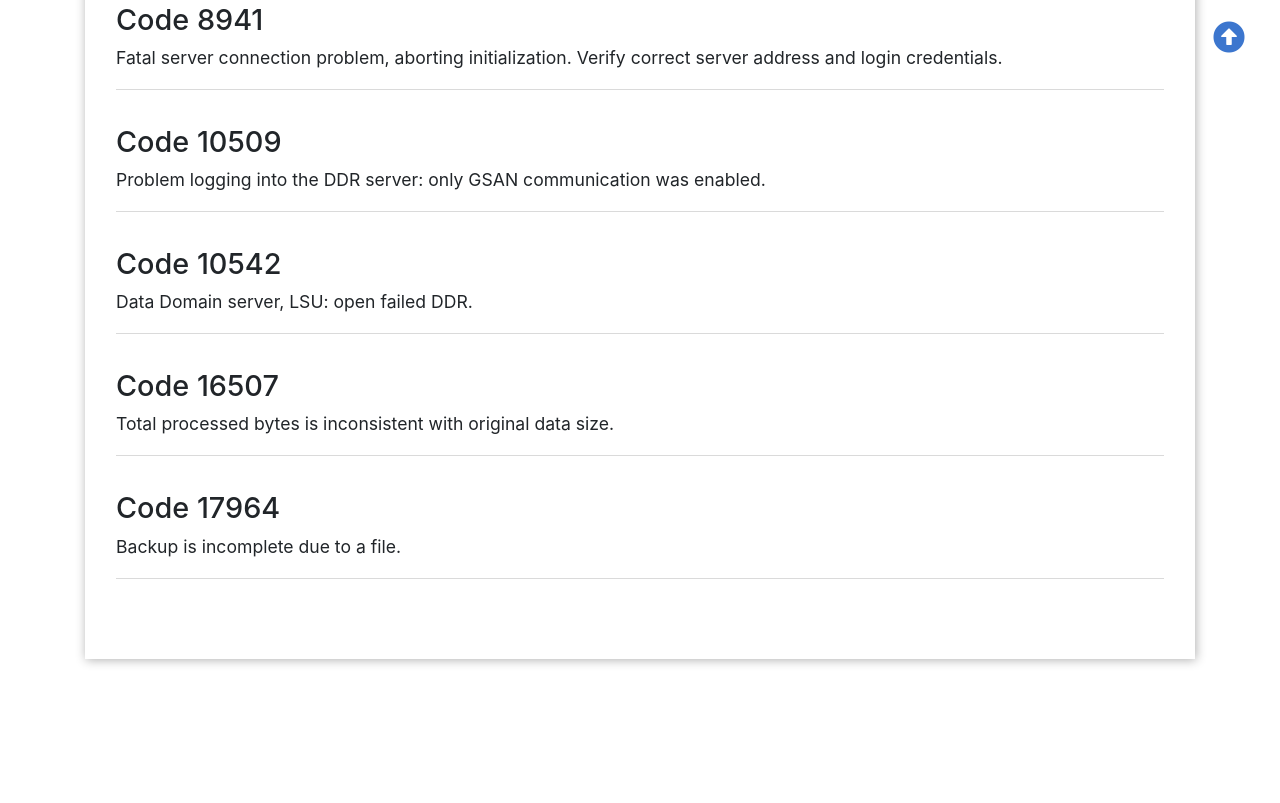
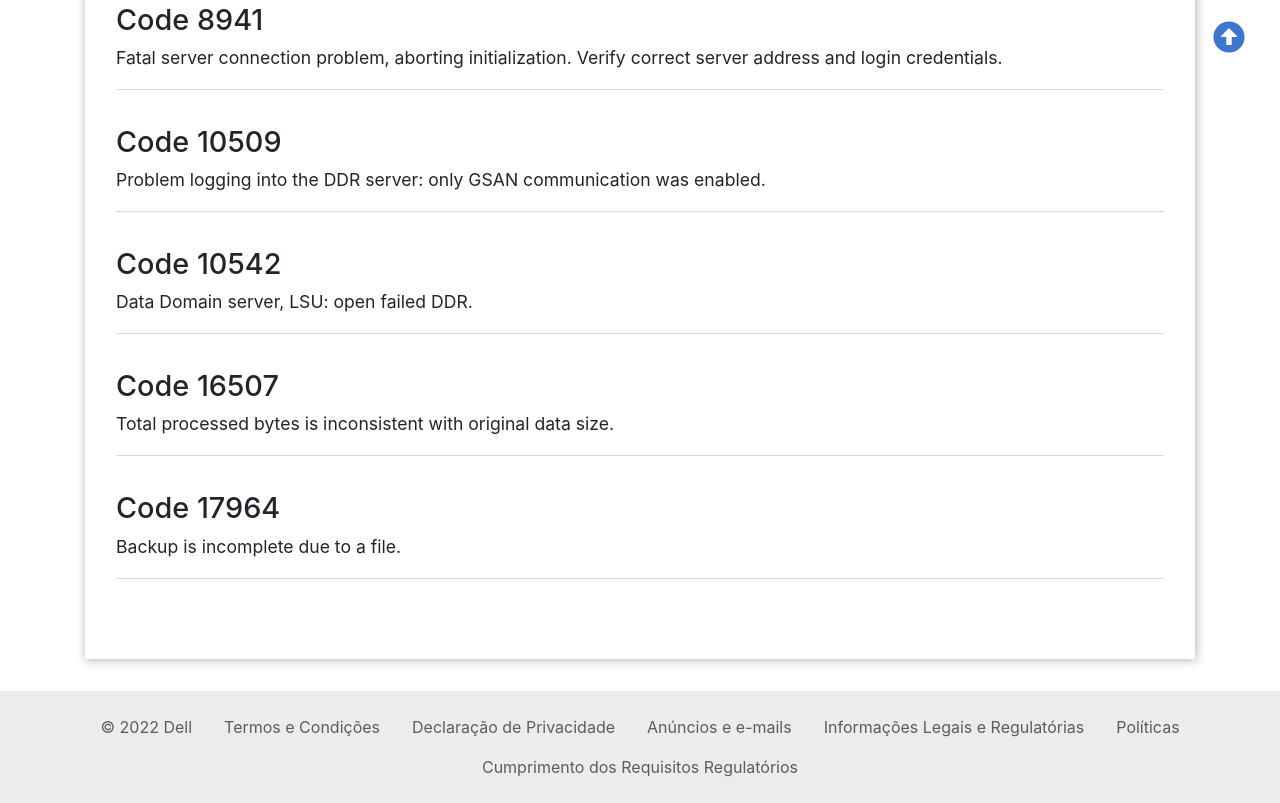
Before and after one commit to GustavoLuisdO/Avamar-Codes, a plain HTML site: page index.html in a window 1280 px wide. Shown: the part 730-1533 px from the top of the page. Before the commit the page ends 1421 px from the top, so only its background shows below. Drawn offline with nearby package versions, Linux system fonts and the light colour scheme.

Commit message:
add footer

```diff
--- a/css/style.css
+++ b/css/style.css
@@ -125,6 +125,13 @@
         border-bottom: 1px solid #00000025;
         padding-bottom: 1em;
     }
+
+    /* footer {
+        height: 4em;
+    }
+    footer .nav{
+        line-height: 3em;
+    } */
 }
 
 /* Style for all devices */
@@ -176,3 +183,17 @@
     position: fixed;
     color: #3c76ce;
 }
+
+footer {
+    background: #cccccc60;
+    padding: 1em;
+}
+footer .nav{
+    margin: 0 auto;
+}
+footer ul li a {
+    color: #0000009c;
+}
+footer ul li a:hover {
+    color: #000;
+}
--- a/index.html
+++ b/index.html
@@ -2,23 +2,23 @@
 <html lang="en">
 
 <head>
-    <meta charset="UTF-8">
-    <meta http-equiv="X-UA-Compatible" content="IE=edge">
-    <meta name="viewport" content="width=device-width, initial-scale=1.0">
+  <meta charset="UTF-8" />
+  <meta http-equiv="X-UA-Compatible" content="IE=edge" />
+  <meta name="viewport" content="width=device-width, initial-scale=1.0" />
 
   <!-- bootstrap -->
   <link rel="stylesheet" href="https://cdn.jsdelivr.net/npm/bootstrap@4.6.1/dist/css/bootstrap.min.css"
-        integrity="sha384-zCbKRCUGaJDkqS1kPbPd7TveP5iyJE0EjAuZQTgFLD2ylzuqKfdKlfG/eSrtxUkn" crossorigin="anonymous">
+    integrity="sha384-zCbKRCUGaJDkqS1kPbPd7TveP5iyJE0EjAuZQTgFLD2ylzuqKfdKlfG/eSrtxUkn" crossorigin="anonymous" />
 
   <!-- font awesome -->
   <link rel="stylesheet" href="https://pro.fontawesome.com/releases/v5.10.0/css/all.css"
     integrity="sha384-AYmEC3Yw5cVb3ZcuHtOA93w35dYTsvhLPVnYs9eStHfGJvOvKxVfELGroGkvsg+p" crossorigin="anonymous" />
 
   <!-- css -->
-    <link rel="stylesheet" href="css/style.css">
+  <link rel="stylesheet" href="css/style.css" />
 
   <!-- favicon -->
-    <link rel="shortcut icon" href="https://img.icons8.com/color/48/000000/dell--v1.png" type="image/x-icon">
+  <link rel="shortcut icon" href="https://img.icons8.com/color/48/000000/dell--v1.png" type="image/x-icon" />
 
   <title>Avamar Codes</title>
 </head>
@@ -26,17 +26,17 @@
 <body>
   <div id="topo"></div>
   <div class="container">
-
     <header>
       <div class="row">
         <div class="col-md-4" id="icon-dell">
           <!-- icone dell -->
-                    <svg class="dellTechLogo mh-show-DeskTop-Tab" version="1.1" id="Layer_1"
-                        xmlns="http://www.w3.org/2000/svg" xmlns:xlink="http://www.w3.org/1999/xlink" x="0px" y="0px"
-                        viewBox="0 0 1017 132" style="enable-background:new 0 0 1017 132" xml:space="preserve">
+          <a href="http://172.16.4.189:3000">
+            <svg class="dellTechLogo mh-show-DeskTop-Tab" version="1.1" id="Layer_1" xmlns="http://www.w3.org/2000/svg"
+              xmlns:xlink="http://www.w3.org/1999/xlink" x="0px" y="0px" viewBox="0 0 1017 132"
+              style="enable-background: new 0 0 1017 132" xml:space="preserve">
               <style>
                 .st1 {
-                                fill: #0076CE
+                  fill: #0076ce;
                 }
               </style>
               <g>
@@ -77,6 +77,7 @@
                             C52.88,26.35,64.5,39.18,64.5,55c0,15.82-11.62,28.65-25.95,28.65H21.6z"></path>
               </g>
             </svg>
+          </a>
         </div>
         <div class="col-md-8 text-center">
           <!-- menu de navegação -->
@@ -84,8 +85,8 @@
             <div class="collapse navbar-collapse" id="navbarNavDropdown">
               <ul class="navbar-nav navbar-brand">
                 <li class="nav-item dropdown">
-                                    <a class="nav-link dropdown-toggle" href="" id="navbarDropdownMenuLink"
-                                        role="button" data-toggle="dropdown" aria-expanded="false">
+                  <a class="nav-link dropdown-toggle" href="" id="navbarDropdownMenuLink" role="button"
+                    data-toggle="dropdown" aria-expanded="false">
                     Main Errors Occurred During Backups
                   </a>
                   <div class="dropdown-menu" aria-labelledby="navbarDropdownMenuLink">
@@ -110,46 +111,38 @@
     <div class="mt-2">
       <div class="jumbotron jumbotron-fluid bg-white">
         <div class="container">
-
           <h1 class="display-4">Main Errors Occurred During Backups</h1>
 
           <div class="m-3">
             <h2 id="5137">Code 5137</h2>
-                        <p>
-                            Unable to open directory for backup.
-                        </p>
+            <p>Unable to open directory for backup.</p>
 
             <h2 id="5244">Code 5244</h2>
-                        <p>
-                            Unable to open directory.
-                        </p>
+            <p>Unable to open directory.</p>
 
             <h2 id="5308">Code 5308</h2>
-                        <p>
-                            Failed to initiate session with server.
-                        </p>
+            <p>Failed to initiate session with server.</p>
 
             <h2 id="8604">Code 8604</h2>
             <p>
-                            Fatal server connection problem, aborting initialization. Verify correct server address and
-                            login credentials.
+              Fatal server connection problem, aborting initialization. Verify
+              correct server address and login credentials.
             </p>
 
             <h2 id="8941">Code 8941</h2>
             <p>
-                            Fatal server connection problem, aborting initialization. Verify correct server address and
-                            login credentials.
+              Fatal server connection problem, aborting initialization. Verify
+              correct server address and login credentials.
             </p>
 
             <h2 id="10509">Code 10509</h2>
             <p>
-                            Problem logging into the DDR server: only GSAN communication was enabled.
+              Problem logging into the DDR server: only GSAN communication was
+              enabled.
             </p>
 
             <h2 id="10542">Code 10542</h2>
-                        <p>
-                            Data Domain server, LSU: open failed DDR.
-                        </p>
+            <p>Data Domain server, LSU: open failed DDR.</p>
 
             <h2 id="16507">Code 16507</h2>
             <p>
@@ -157,18 +150,48 @@
             </p>
 
             <h2 id="17964">Code 17964</h2>
-                        <p>
-                            Backup is incomplete due to a file.
-                        </p>
+            <p>Backup is incomplete due to a file.</p>
           </div>
         </div>
       </div>
     </div>
 
     <!-- btn para ir ao topo da pag -->
-        <abbr title="Ir ao Topo"><a id="btn-topo" href="#topo"><i
-                    class="fas fa-arrow-alt-circle-up fa-2x"></i></a></abbr>
+    <abbr title="Ir ao Topo"><a id="btn-topo" href="#topo"><i class="fas fa-arrow-alt-circle-up fa-2x"></i></a></abbr>
   </div>
+  <footer>
+    <nav class="nav">
+      <ul class="nav justify-content-center">
+        <li class="nav-item">
+          <a class="nav-link" href="https://www.dell.com/learn/br/pt/brcorp1/site-terms-of-use-copyright">© 2022
+            Dell</a>
+        </li>
+        <li class="nav-item">
+          <a class="nav-link" href="https://www.dell.com/learn/br/pt/brcorp1/terms-of-sale">Termos e Condições</a>
+        </li>
+        <li class="nav-item">
+          <a class="nav-link" href="https://www.dell.com/learn/br/pt/brcorp1/policies-privacy">Declaração de
+            Privacidade</a>
+        </li>
+        <li class="nav-item">
+          <a class="nav-link" href="https://www.dell.com/learn/br/pt/brcorp1/policies-ads-and-emails">Anúncios e
+            e-mails</a>
+        </li>
+        <li class="nav-item">
+          <a class="nav-link" href="https://www.dell.com/learn/br/pt/brcorp1/terms">Informações Legais e
+            Regulatórias</a>
+        </li>
+        <li class="nav-item">
+          <a class="nav-link" href="https://www.dell.com/learn/br/pt/brcorp1/policies">Políticas</a>
+        </li>
+        <li class="nav-item">
+          <a class="nav-link" href="https://www.dell.com/learn/br/pt/brcorp1/regulatory-compliance">Cumprimento dos
+            Requisitos
+            Regulatórios</a>
+        </li>
+      </ul>
+    </nav>
+  </footer>
 
   <!-- script bootstrap -->
   <script src="https://cdn.jsdelivr.net/npm/jquery@3.5.1/dist/jquery.slim.min.js"
```
Lines whose indentation alone changed are shown as unchanged.
